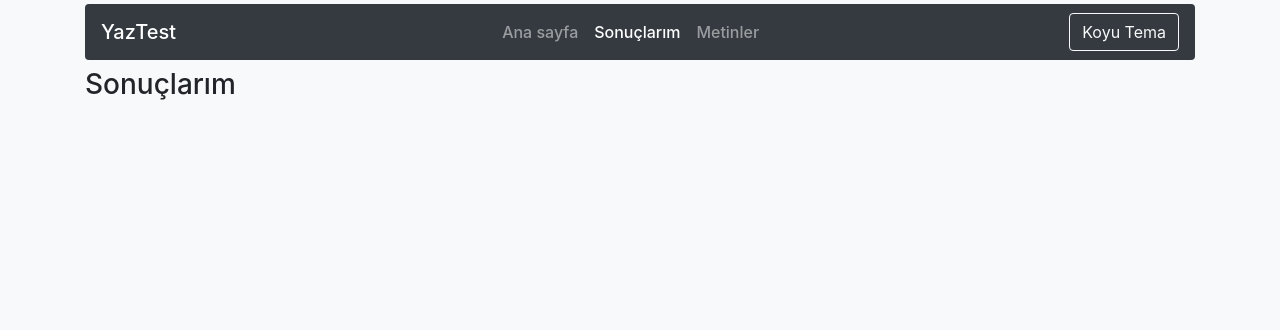
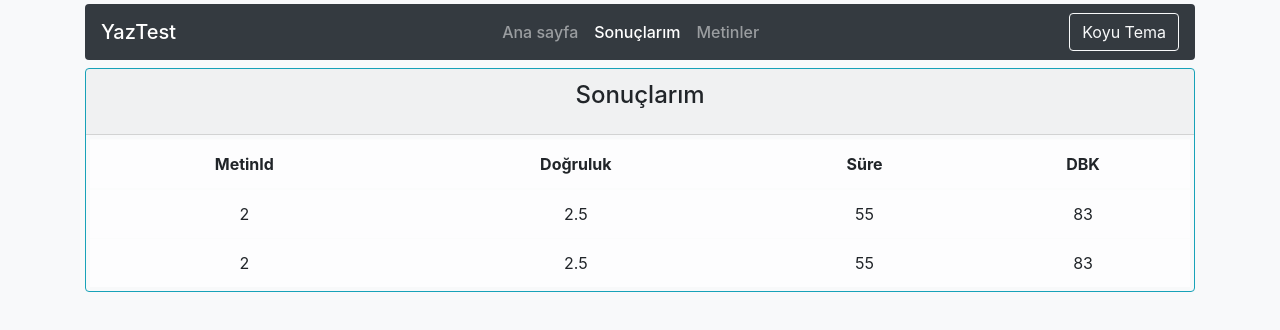
Before and after one commit to mafirat/react-ch-ws, a React (Create React App) app: page /results in a window 1280 px wide. Shown: the top 330 px of the page. Built offline with nearby package versions, Linux system fonts and the light colour scheme.

Commit message:
ChallangeContext icerisine Results bilgisi eklendi.

```diff
--- a/src/components/results/Results.jsx
+++ b/src/components/results/Results.jsx
@@ -1,6 +1,44 @@
-import React from 'react';
+import React, { useContext } from 'react';
+import { ChallengeContext } from '../../contexts/ChallengeContext';
+import { ThemeContext } from '../../contexts/ThemeContext';
 const Results = () => {
-    return ( <h3>Sonuçlarım</h3> );
+    const { results } = useContext(ChallengeContext);
+    const theme = useContext(ThemeContext).getTheme();
+    const resultRows = results ? results.map(r => {
+        return <tr key={r.id}>
+            <td>{r.challengeId}</td>
+            <td>{r.scores.duration}</td>
+            <td>{r.scores.wordsPerMinute}</td>
+            <td>{r.scores.accuracy}</td>
+        </tr>
+    }) : (<tr >
+        <td style={{ columnSpan: 4 }}>Veri bulunamadı</td>
+    </tr>
+        )
+    return (
+        <div className={`card text-center  ${theme.card} border`}>
+            <div className="card-header">
+                <h4 className="card-title">Sonuçlarım</h4>
+            </div>
+            <div className="card-body p-1">
+                <table className={`table table-hover m-0 ${theme.table}`}>
+                    <thead>
+                        <tr>
+                            <th>MetinId</th>
+                            <th>Doğruluk</th>
+                            <th>Süre</th>
+                            <th>DBK</th>
+                        </tr>
+                    </thead>
+                    <tbody>
+                        {
+                            resultRows
+                        }
+                    </tbody>
+                </table>
+            </div>
+        </div>
+    );
 }
 
 export default Results;
--- a/src/contexts/ChallengeContext.js
+++ b/src/contexts/ChallengeContext.js
@@ -27,9 +27,32 @@ const initState = {
     selected: 1,
     index: 5
 }
+const initResult = {
+    results: [
+        {
+            id: 1,
+            challengeId: 2,
+            scores: {
+                duration: 2.5,
+                accuracy: 83,
+                wordsPerMinute: 55
+            }
+        },
+        {
+            id: 2,
+            challengeId: 2,
+            scores: {
+                duration: 2.5,
+                accuracy: 83,
+                wordsPerMinute: 55
+            }
+        }
+    ]
+}
 
 const ChallengeContextProvider = (props) => {
     const [state, setChallenges] = useState(initState);
+    const [results, setResults] = useState(initResult)
 
     const addChallenge = (challenge) => {
         let id = state.index;
@@ -47,7 +70,7 @@ const ChallengeContextProvider = (props) => {
         })
     }
     return (
-        <ChallengeContext.Provider value={{ ...state, addChallenge: addChallenge, setSelected: setSelected }}>
+        <ChallengeContext.Provider value={{ ...state, ...results, addChallenge: addChallenge, setSelected: setSelected }}>
             {props.children}
         </ChallengeContext.Provider>
     );
```
Also changed, not shown: 1 other file (tests, documents, lock files or other folders).
